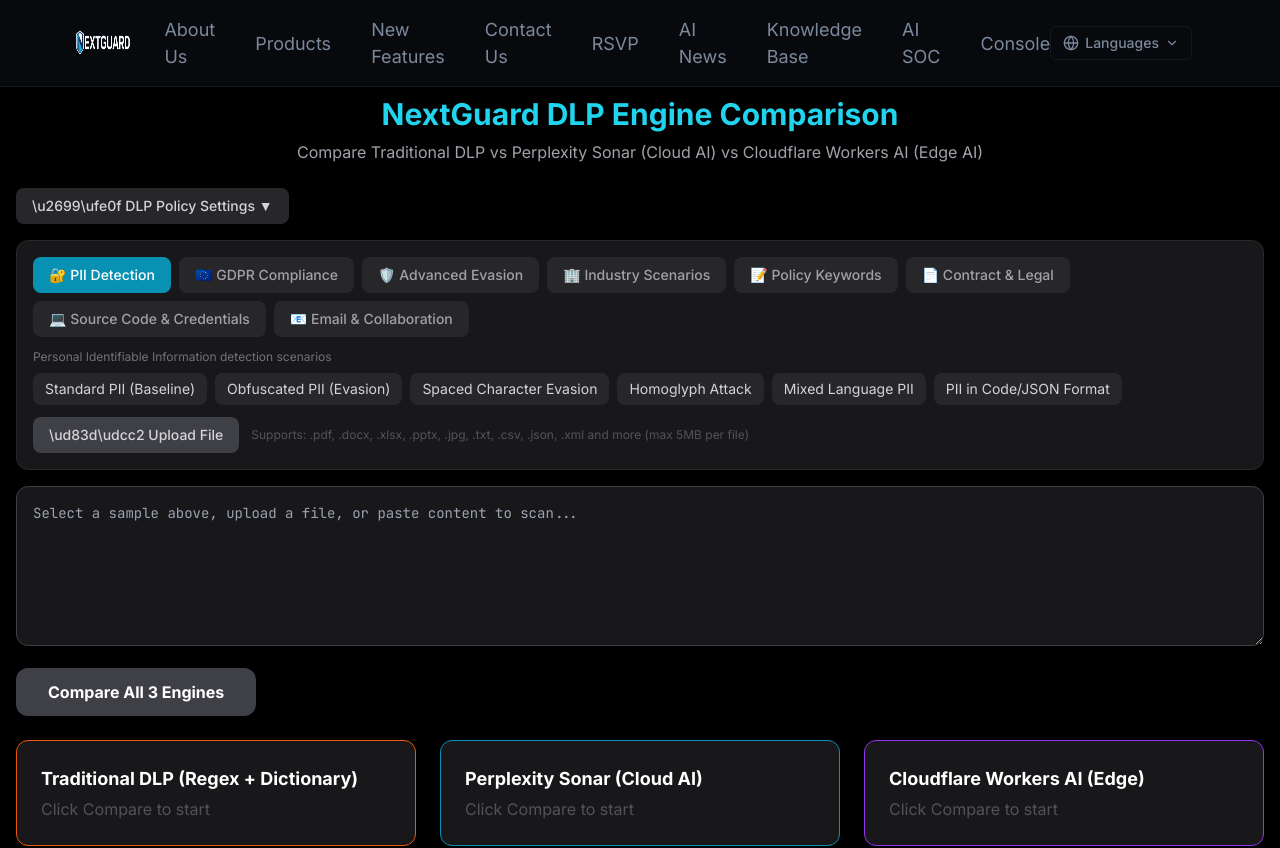
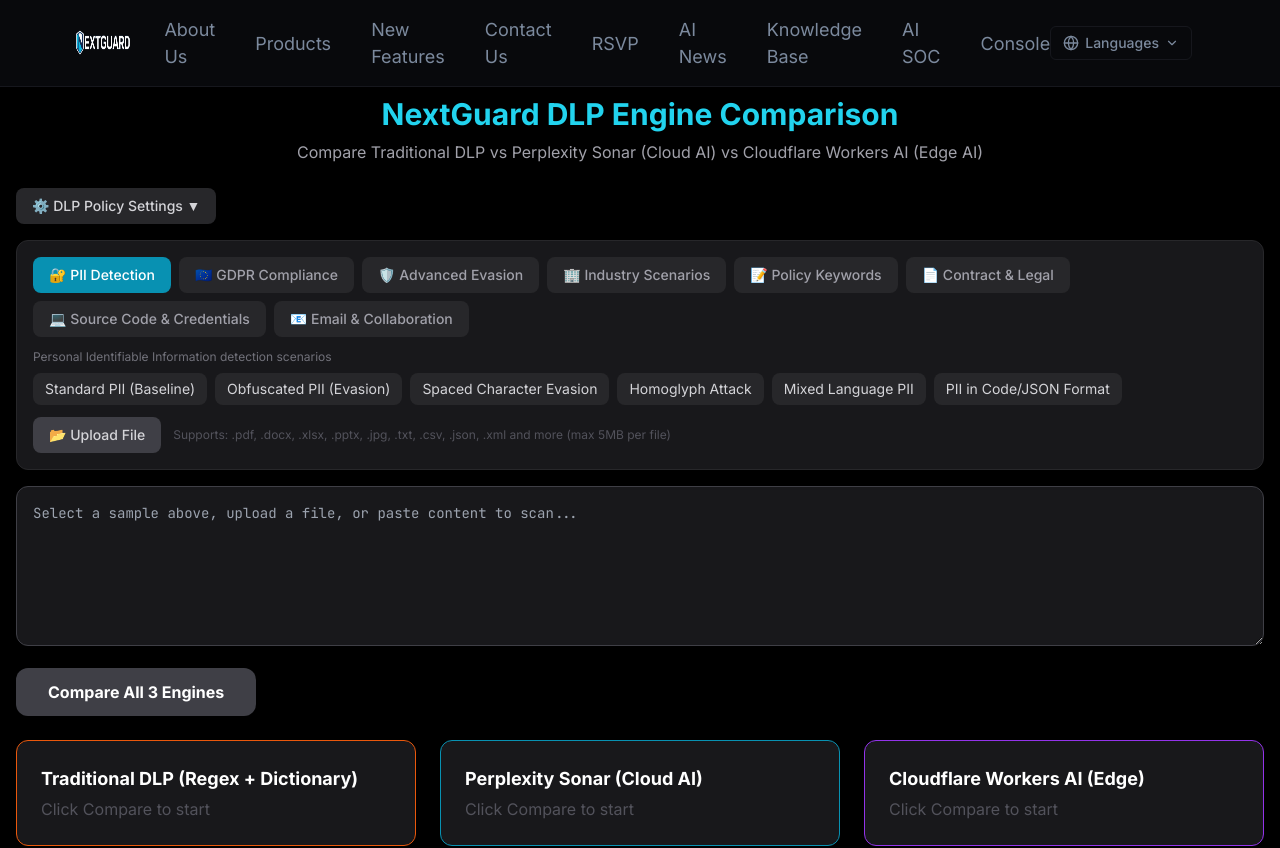
Before and after one commit to NextGuard-hk/nextguard-website, a Next.js app: page /ai-dlp-compare in a window 1280 px wide. Shown: the top 848 px of the page. Built offline with nearby package versions, Linux system fonts and the light colour scheme.

Commit message:
fix: replace unicode escapes with actual emoji in JSX

```diff
--- a/app/ai-dlp-compare/page.tsx
+++ b/app/ai-dlp-compare/page.tsx
@@ -66,7 +66,7 @@ const SAMPLE_CATEGORIES = [
   },
   {
     category: 'Contract & Legal',
-    icon: '\ud83d\udcc4',
+    icon: '📄',
     description: 'Simulate DLP scanning contract text, NDA clauses, M&A terms',
     samples: [
       { name: 'NDA Agreement Excerpt', content: 'NON-DISCLOSURE AGREEMENT\n\nThis Agreement is entered into as of 15 February 2026 between NextGuard Technology Limited ("Disclosing Party") and Skyguard Holdings Co. Ltd. ("Receiving Party").\n\n1. CONFIDENTIAL INFORMATION\nThe Receiving Party agrees to keep strictly confidential all proprietary information including but not limited to: source code, customer lists, financial projections, product roadmaps, and pricing structures disclosed by the Disclosing Party.\n\n2. RESTRICTED PERSONNEL\nAccess shall be limited to: James Wong (CEO, HKID: K234567(8), james.wong@nextguard.com), Sarah Lam (CTO, HKID: L345678(9), sarah.lam@nextguard.com).\n\n3. PENALTY\nBreach of this agreement shall result in liquidated damages of HKD 5,000,000.' },
@@ -333,12 +333,12 @@ export default function ComparePage() {
         {/* Policy Settings Toggle */}
         <div className="mb-4">
           <button onClick={() => setShowPolicy(!showPolicy)} className="bg-zinc-800 hover:bg-zinc-700 text-zinc-300 px-4 py-2 rounded-lg text-sm font-medium transition-colors flex items-center gap-2">
-            \u2699\ufe0f DLP Policy Settings {showPolicy ? '\u25b2' : '\u25bc'}
+            ⚙️ DLP Policy Settings {showPolicy ? '\u25b2' : '\u25bc'}
           </button>
           {showPolicy && (
             <div className="mt-3 bg-zinc-900 border border-zinc-700 rounded-xl p-4">
               <div className="flex justify-between items-center mb-3">
-                <h3 className="text-sm font-bold text-white">\u2699\ufe0f DLP Policy Configuration</h3>
+                <h3 className="text-sm font-bold text-white">⚙️ DLP Policy Configuration</h3>
                 <button onClick={resetPolicy} className="text-xs text-cyan-400 hover:text-cyan-300">Reset to Default</button>
               </div>
               <p className="text-xs text-zinc-500 mb-3">Configure detection rules, actions, and severity levels.</p>
@@ -376,9 +376,9 @@ export default function ComparePage() {
           {/* File Upload */}
           <div className="mt-3 flex flex-wrap items-center gap-3">
             <input ref={fileInputRef} type="file" accept=".txt,.csv,.json,.xml,.log,.md,.html,.js,.ts,.py,.sql,.yml,.yaml,.env,.cfg,.conf,.ini,.pdf,.docx,.xlsx,.xls,.pptx,.jpg,.jpeg,.png" onChange={handleFileUpload} className="hidden" />
-            <button onClick={() => fileInputRef.current?.click()} className="bg-zinc-700 hover:bg-zinc-600 text-zinc-300 px-4 py-2 rounded-lg text-sm font-medium transition-colors flex items-center gap-2">\ud83d\udcc2 Upload File</button>
-            {uploadedFileName && <span className="text-xs text-cyan-400">\ud83d\udcc4 {uploadedFileName}</span>}
-            {virusScanning && <span className="text-xs text-yellow-400 animate-pulse">\ud83d\udd12 Scanning for viruses...</span>}
+            <button onClick={() => fileInputRef.current?.click()} className="bg-zinc-700 hover:bg-zinc-600 text-zinc-300 px-4 py-2 rounded-lg text-sm font-medium transition-colors flex items-center gap-2">📂 Upload File</button>
+            {uploadedFileName && <span className="text-xs text-cyan-400">📄 {uploadedFileName}</span>}
+            {virusScanning && <span className="text-xs text-yellow-400 animate-pulse">🔒 Scanning for viruses...</span>}
             {extracting && <span className="text-xs text-cyan-400 animate-pulse">Extracting text from file...</span>}
             {virusScanResult && !virusScanning && <span className="text-xs text-zinc-400">{virusScanResult.safe ? '\u2705' : '\u26a0\ufe0f'} {virusScanResult.message}</span>}
             <span className="text-xs text-zinc-600">Supports: .pdf, .docx, .xlsx, .pptx, .jpg, .txt, .csv, .json, .xml and more (max 5MB per file)</span>
```
